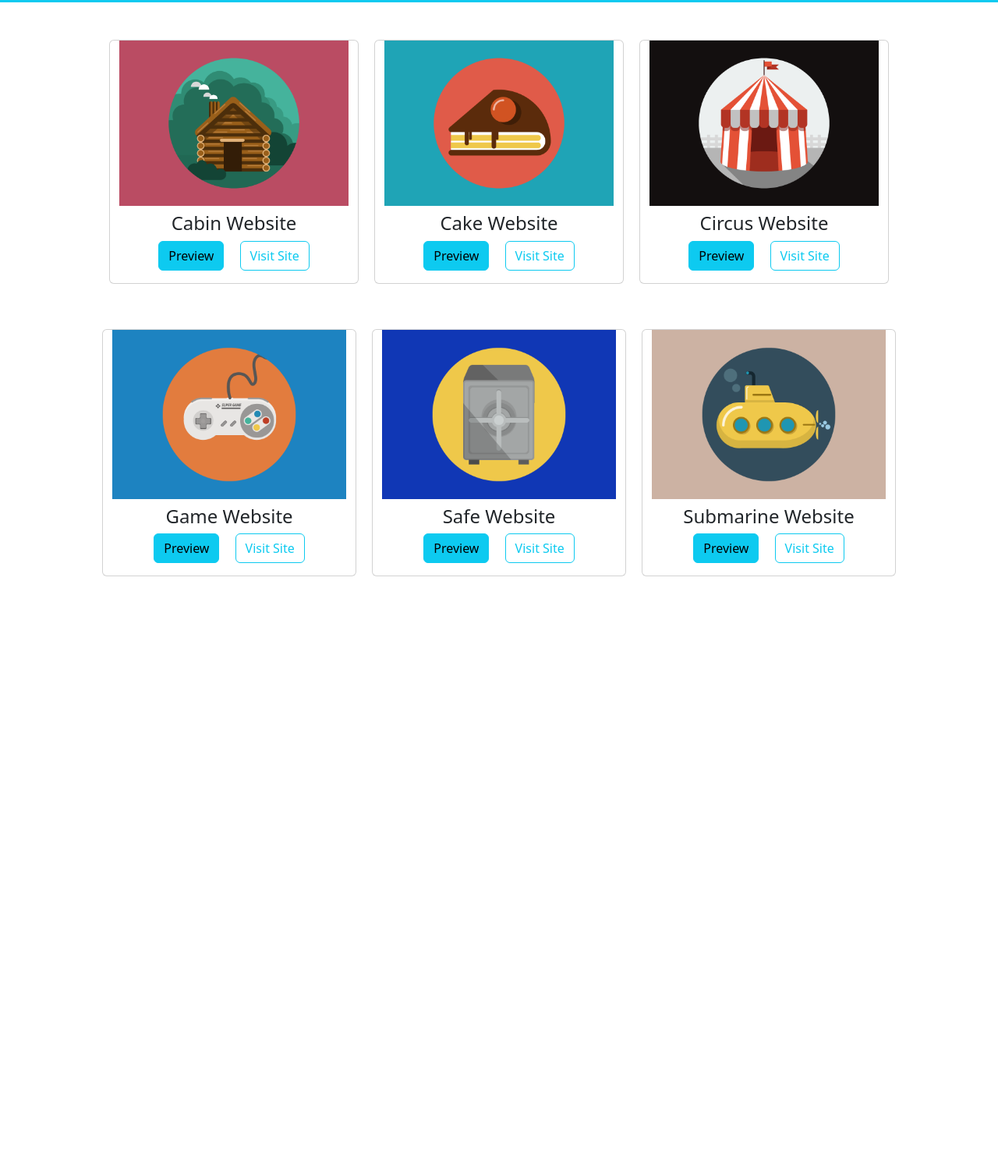
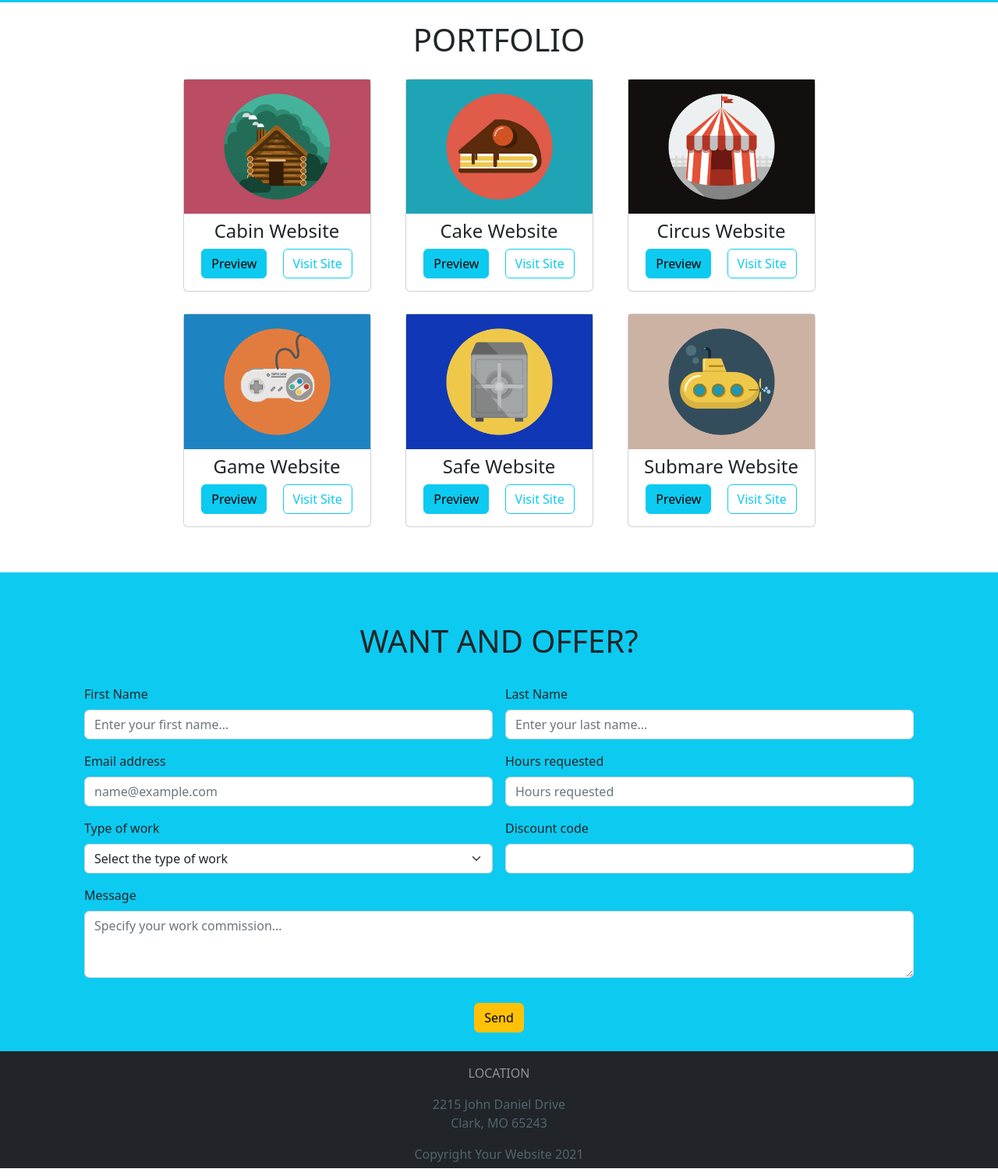
Before and after one commit to GianniDemare/bootstrap-html-freelancer, a plain HTML site: page index.html in a window 1280 px wide. Shown: the part 610-2118 px from the top of the page at 78% size. Before the commit the page ends 1359 px from the top, so only its background shows below. Drawn offline with nearby package versions, Linux system fonts and the light colour scheme.

Commit message:
Finished work no bonus

```diff
--- a/css/style.css
+++ b/css/style.css
@@ -15,6 +15,10 @@ header{
     background-color: rgb(33, 37, 41);
 }
 
+footer{
+    height: 150px;
+    background-color: rgb(33, 37, 41);
+}
 
 a{
     margin-top: 15px;
@@ -27,8 +31,19 @@ a{
     flex-wrap: wrap;
 }
 
+.container{
+    display: flex;
+    flex-wrap: wrap;
+}
+
+.container-form{
+    display: flex;
+}
+
 .card{
     margin: 10px;
+    display: flex;
+    min-width: 300px;
 }
 
 .bg-header{
@@ -36,11 +51,18 @@ a{
     justify-content: space-around;
 }
 
+.bg-footer{
+    display: flex;
+    flex-direction: column;
+}
+
 .bg-img{
     width: 60%;
-
 }
 
+.bg-text{
+    color: rgb(81, 101, 110);
+}
 .t-decoration{
     text-decoration: none;
 }
--- a/index.html
+++ b/index.html
@@ -11,7 +11,7 @@
 
 </head>
 <body>
-
+    <!-- HEADER -->
     <header>
         <div class="bg-header">
             <a class="t-decoration text-info" href="">Portfolio</a>
@@ -20,6 +20,9 @@
     </header>
 
     <main>
+
+        <!-- CONTENITORE CON FOTO -->
+
         <div class="container-fluid bg-info justify-content-center">
             <div class="row text-center">
                 <div class="col-12">
@@ -30,9 +33,15 @@
             </div>
         </div>
 
-        <div class="container-fluid">
+
+        <!-- CONTENITORE CARD -->
+
+        <div class="container">
             <div class="row justify-content-center">
-                <div class="col-3 card mt-5 text-center">
+                <h1 class="text-center mt-4">PORTFOLIO</h1>
+
+                <div class="col-3 col-sm-12 col-md-4 col-lg-3 mt-2 text-center">
+                    <div class="card">
                         <img src="./img/cabin.png" alt="">
                         <h4 class="mt-2">Cabin Website</h4>
                         <div class="mb-3">
@@ -40,8 +49,10 @@
                             <button type="button" class="btn btn-outline-info">Visit Site</button>
                         </div>
                     </div>
+                </div>
 
-                <div class="col-3 card mt-5 text-center">
+                <div class="col-3 col-sm-12 col-md-4 col-lg-3 mt-2 text-center">
+                    <div class="card">
                         <img src="./img/cake.png" alt="">
                         <h4 class="mt-2">Cake Website</h4>
                         <div class="mb-3">
@@ -49,19 +60,24 @@
                             <button type="button" class="btn btn-outline-info">Visit Site</button>
                         </div>
                     </div>
+                </div>
 
-                <div class="col-3 card mt-5 text-center">
+                <div class="col-3 col-sm-12 col-md-4 col-lg-3  mt-2 text-center">
+                    <div class="card">
                         <img src="./img/circus.png" alt="">
                         <h4 class="mt-2">Circus Website</h4>
-                    <divb class="mb-3">
+                        <div class="mb-3">
                             <button type="button" class="me-3 btn btn-info">Preview</button>
                             <button type="button" class="btn btn-outline-info">Visit Site</button>
                         </div>
                     </div>
                 </div>
+            </div>
 
             <div class="row justify-content-center">
-                <div class="col-3 card mt-5 text-center justify-content-center">
+
+                <div class="col-3 col-sm-12 col-md-4 col-lg-3 mt-2 text-center">
+                    <div class="card">
                         <img src="./img/game.png" alt="">
                         <h4 class="mt-2">Game Website</h4>
                         <div class="mb-3">
@@ -69,8 +85,10 @@
                             <button type="button" class="btn btn-outline-info">Visit Site</button>
                         </div>
                     </div>
+                </div>
 
-                <div class="col-3 card mt-5 text-center">
+                <div class="col-3 col-sm-12 col-md-4 col-lg-3  mt-2 text-center">
+                    <div class="card">
                         <img src="./img/safe.png" alt="">
                         <h4 class="mt-2">Safe Website</h4>
                         <div class="mb-3">
@@ -78,22 +96,95 @@
                             <button type="button" class="btn btn-outline-info">Visit Site</button>
                         </div>
                     </div>
+                </div>
 
-                <div class="col-3 card mt-5 text-center">
+                <div class="col-3 col-sm-12 col-md-4 col-lg-3  mt-2 text-center">
+                    <div class="card">
                         <img src="./img/submarine.png" alt="">
-                    <h4 class="mt-2">Submarine Website</h4>
+                        <h4 class="mt-2">Submare Website</h4>
                         <div class="mb-3">
                             <button type="button" class="me-3 btn btn-info">Preview</button>
                             <button type="button" class="btn btn-outline-info">Visit Site</button>
                         </div>
                     </div>
                 </div>
-
+            </div>
         </div>
 
+        <!-- FORM DI CONTATTO -->
+
+
+        <div class="container-form bg-info mt-5">
+
+            <form class="row g-3 mt-5 pb-2 justify-content-center">
+
+                <div>
+                    <h1 class="text-center mb-3">WANT AND OFFER?</h1>
+                </div>
+
+                <div class="col-5">
+                    <label for="inputFirstName4" class="form-label">First Name</label>
+                    <input type="text" class="form-control" id="inputFirstName4" placeholder="Enter your first name...">
+                </div>
+                <div class="col-md-5">
+                    <label for="inputLastName4" class="form-label">Last Name</label>
+                    <input type="text" class="form-control" id="inputLastName4" placeholder="Enter your last name...">
+                </div>
+
+
+
+                <div class="col-5">
+                    <label for="inputIEmailAddress" class="form-label">Email address</label>
+                    <input type="text" class="form-control" id="inputEmailAddress" placeholder="name@example.com">
+                </div>
+
+                <div class="col-md-5">
+                    <label for="inputHoursRequested" class="form-label">Hours requested</label>
+                    <input type="text" class="form-control" id="inputHoursRequested" placeholder="Hours requested">
+                </div>
+
+                <div class="col-5 ">
+                    <label for="inputState" class="form-label">Type of work</label>
+                    <select id="inputState" class="form-select">
+                        <option selected>Select the type of work</option>
+                        <option>Sviluppatore full stack</option>
+                        <option>Sviluppatore Front-end</option>
+                        <option>Sviluppatore Back-end</option>
+                    </select>
+                </div>
+
+                <div class="col-md-5">
+                    <label for="inputDiscountCode6" class="form-label">Discount code</label>
+                    <input type="text" class="form-control" id="inputDiscountCode4">
+                </div>
+
+                <div class="col-10 mb-3">
+                    <label for="exampleFormControlTextarea1" class="form-label">Message</label>
+                    <textarea class="form-control" id="exampleFormControlTextarea1" placeholder="Specify your work commission..." rows="3"></textarea>
+                </div>
+
+                <div class="col-3 text-center mb-3">
+                    <button type="submit" class="btn btn-warning">Send</button>
+                </div>
+            </form>
+        </div>
     </main>
 
     <footer>
+        <div class="bg-footer text-center">
+            <div>
+                <p class="mt-3 text-white-50">LOCATION</p>
+            </div>
+
+            <div>
+                <p class="bg-text">2215 John Daniel Drive <br> Clark, MO 65243</p>
+            </div>
+
+            <div>
+                <p class="bg-text">Copyright Your Website 2021</p>
+            </div>
+        </div>
+
 
     </footer>
 
```
Lines whose indentation alone changed are shown as unchanged.
